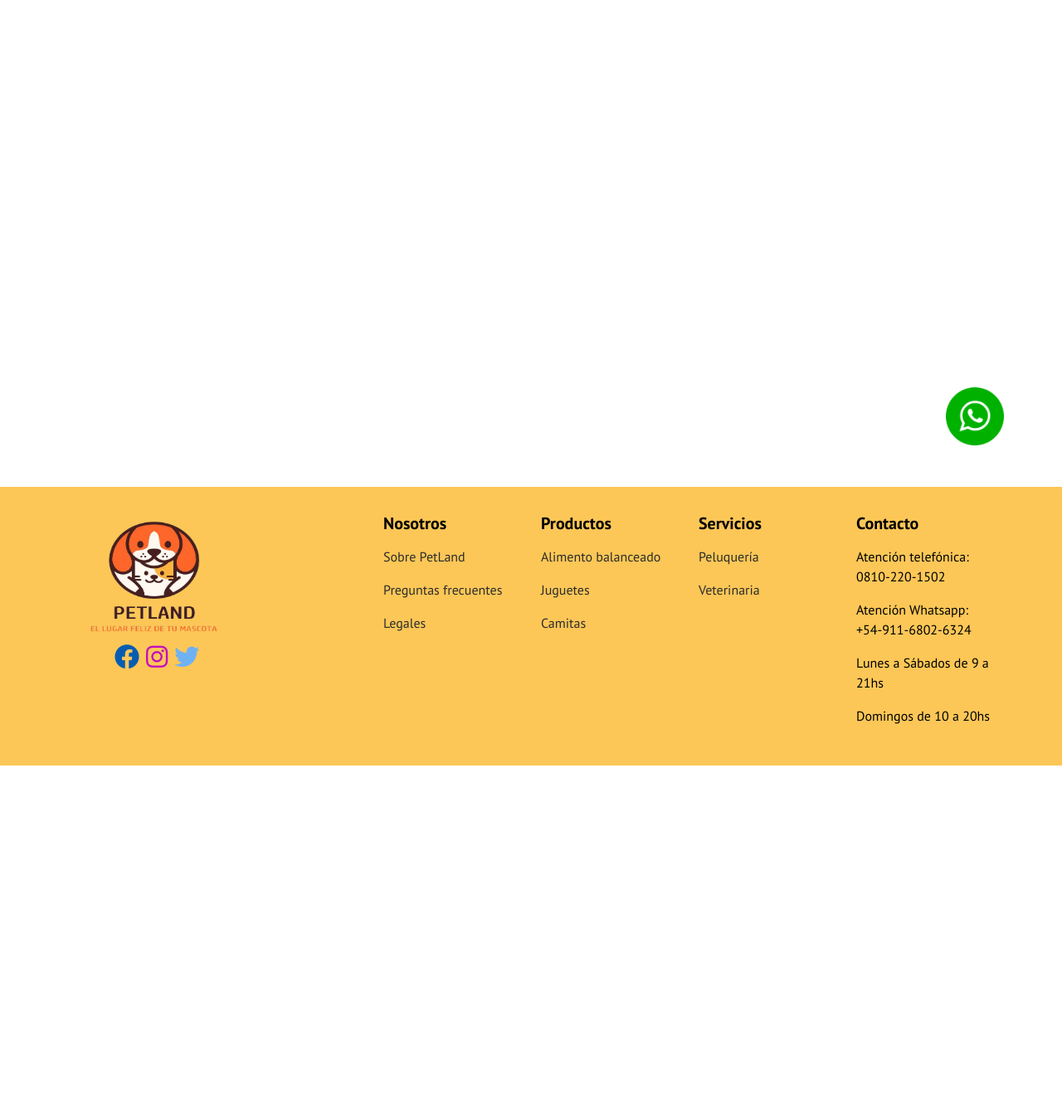
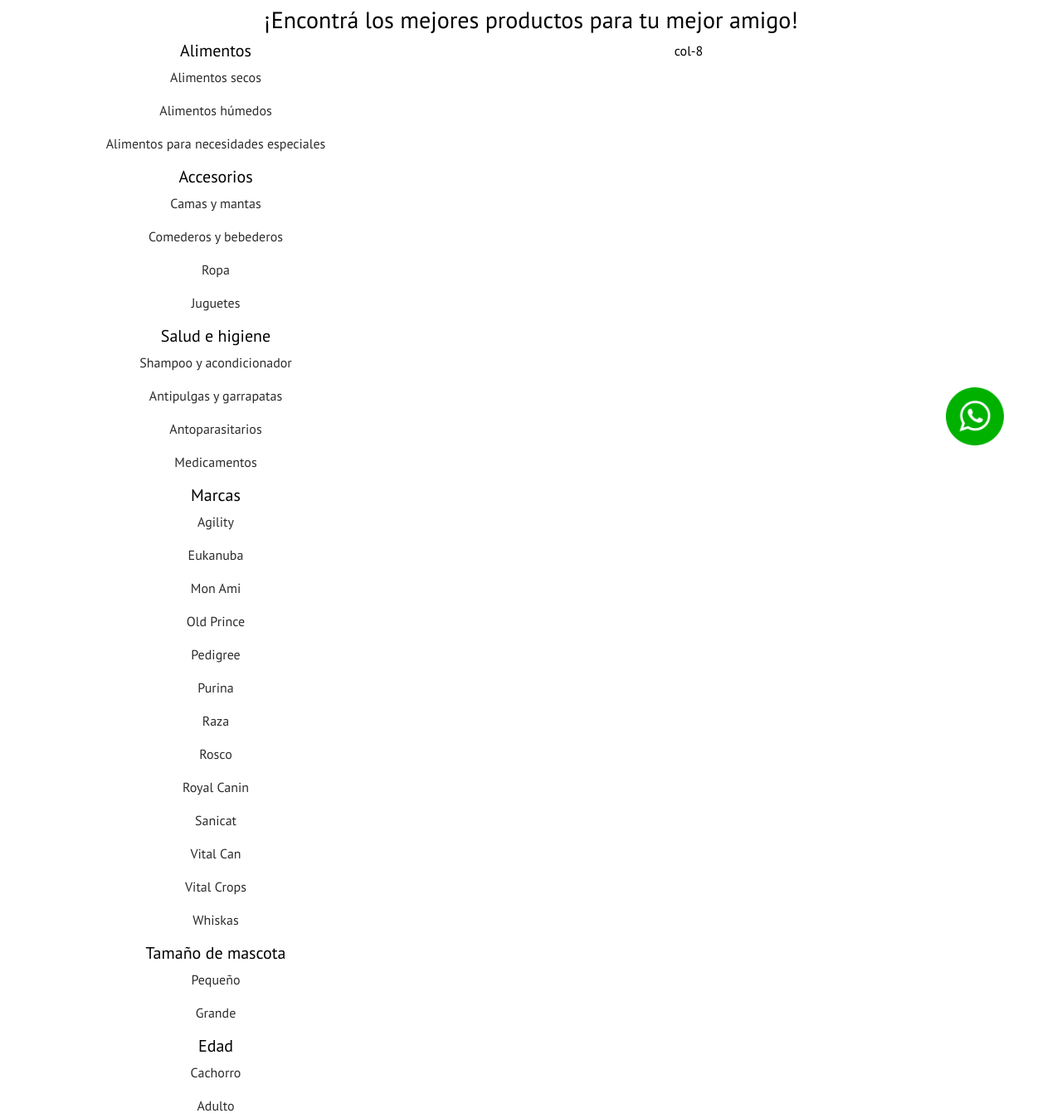
Before and after one commit to GitMangus/tienda-mascotas, a plain HTML site: page paginas/productos.html in a window 1280 px wide. Shown: the part 213-1561 px from the top of the page at 83% size. Before the commit the page ends 1136 px from the top, so only its background shows below. Drawn offline with nearby package versions, Linux system fonts and the light colour scheme.

Commit message:
Página productos

```diff
--- a/paginas/productos.html
+++ b/paginas/productos.html
@@ -134,7 +134,69 @@
 
     <main>
         <section>
+            <div class="productos">
+                <div>
+                    <h3>¡Encontrá los mejores productos para tu mejor amigo!</h3>
+                </div>
+                <div class="container">
+                    <div class="row">
+                        <div class="col-4">
+                            <div>
+                                <h5>Alimentos</h5>
+                                <a href=""><p>Alimentos secos</p></a>
+                                <a href=""><p>Alimentos húmedos</p></a>
+                                <a href=""><p>Alimentos para necesidades especiales</p></a>
+                            </div>
 
+                            <div>
+                                <h5>Accesorios</h5>
+                                <a href=""><p>Camas y mantas</p></a>
+                                <a href=""><p>Comederos y bebederos</p></a>
+                                <a href=""><p>Ropa</p></a>
+                                <a href=""><p>Juguetes</p></a>
+                            </div>
+
+                            <div>
+                                <h5>Salud e higiene</h5>
+                                <a href=""><p>Shampoo y acondicionador</p></a>
+                                <a href=""><p>Antipulgas y garrapatas</p></a>
+                                <a href=""><p>Antoparasitarios</p></a>
+                                <a href=""><p>Medicamentos</p></a>
+                            </div>
+
+                            <div>
+                                <h5>Marcas</h5>
+                                <a href=""><p>Agility</p></a>
+                                <a href=""><p>Eukanuba</p></a>
+                                <a href=""><p>Mon Ami</p></a>
+                                <a href=""><p>Old Prince</p></a>
+                                <a href=""><p>Pedigree</p></a>
+                                <a href=""><p>Purina</p></a>
+                                <a href=""><p>Raza</p></a>
+                                <a href=""><p>Rosco</p></a>
+                                <a href=""><p>Royal Canin</p></a>
+                                <a href=""><p>Sanicat</p></a>
+                                <a href=""><p>Vital Can</p></a>
+                                <a href=""><p>Vital Crops</p></a>
+                                <a href=""><p>Whiskas</p></a>
+                            </div>
+
+                            <div>
+                                <h5>Tamaño de mascota</h5>
+                                <a href=""><p>Pequeño</p></a>
+                                <a href=""><p>Grande</p></a>
+                            </div>
+
+                            <div>
+                                <h5>Edad</h5>
+                                <a href=""><p>Cachorro</p></a>
+                                <a href=""><p>Adulto</p></a>
+                            </div>
+                        </div>
+                        <div class="col-8">col-8</div>
+                    </div>
+                </div>
+            </div>
         </section>
     </main>
 
@@ -163,16 +225,16 @@
                 <div class="col-12 col-md-2">
                     <h3 class="footer__titulo">Productos</h3>
                     <div>
-                        <a class="footer__enlace" href="gatos.html">Alimento balanceado</a>
-                        <a class="footer__enlace" href="gatos.html">Juguetes</a>
-                        <a class="footer__enlace" href="gatos.html">Camitas</a>
+                        <a class="footer__enlace" href="productos.html">Alimento balanceado</a>
+                        <a class="footer__enlace" href="productos.html">Juguetes</a>
+                        <a class="footer__enlace" href="productos.html">Camitas</a>
                     </div>
                 </div>
                 <div class="col-12 col-md-2">
                     <h3 class="footer__titulo">Servicios</h3>
                     <div>
-                        <a class="footer__enlace" href="gatos.html">Peluquería</a>
-                        <a class="footer__enlace" href="gatos.html">Veterinaria</a>
+                        <a class="footer__enlace" href="productos.html">Peluquería</a>
+                        <a class="footer__enlace" href="productos.html">Veterinaria</a>
                     </div>
                 </div>
                 <div class="col-12 col-md-2">
--- a/scss/parciales/_productos.scss
+++ b/scss/parciales/_productos.scss
@@ -0,0 +1,4 @@
+.productos{
+    padding-top: 220px;
+    text-align: center;
+}
```
Also changed, not shown: index.html (+5 -5 lines), paginas/ayuda.html (+5 -5 lines), paginas/contacto.html (+5 -5 lines), paginas/cuenta.html (+5 -5 lines), paginas/gatos.html (+5 -5 lines), paginas/perros.html (+5 -5 lines), paginas/sucursales.html (+5 -5 lines), css/tienda-mascotas.css, 3 other files.
